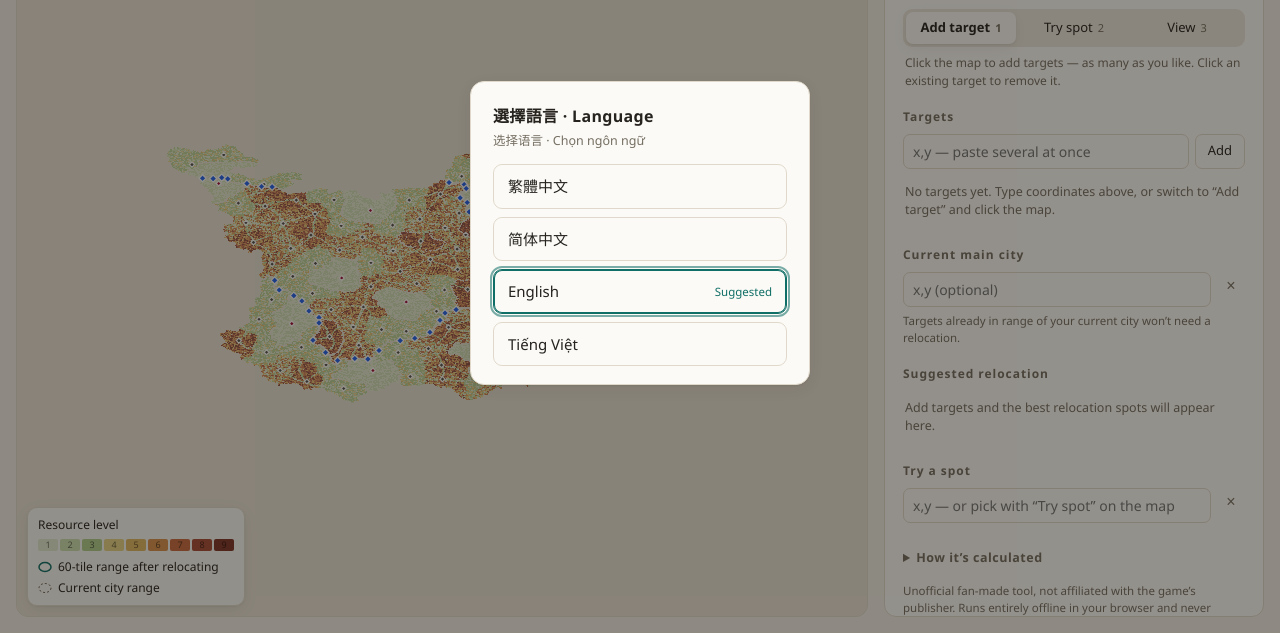
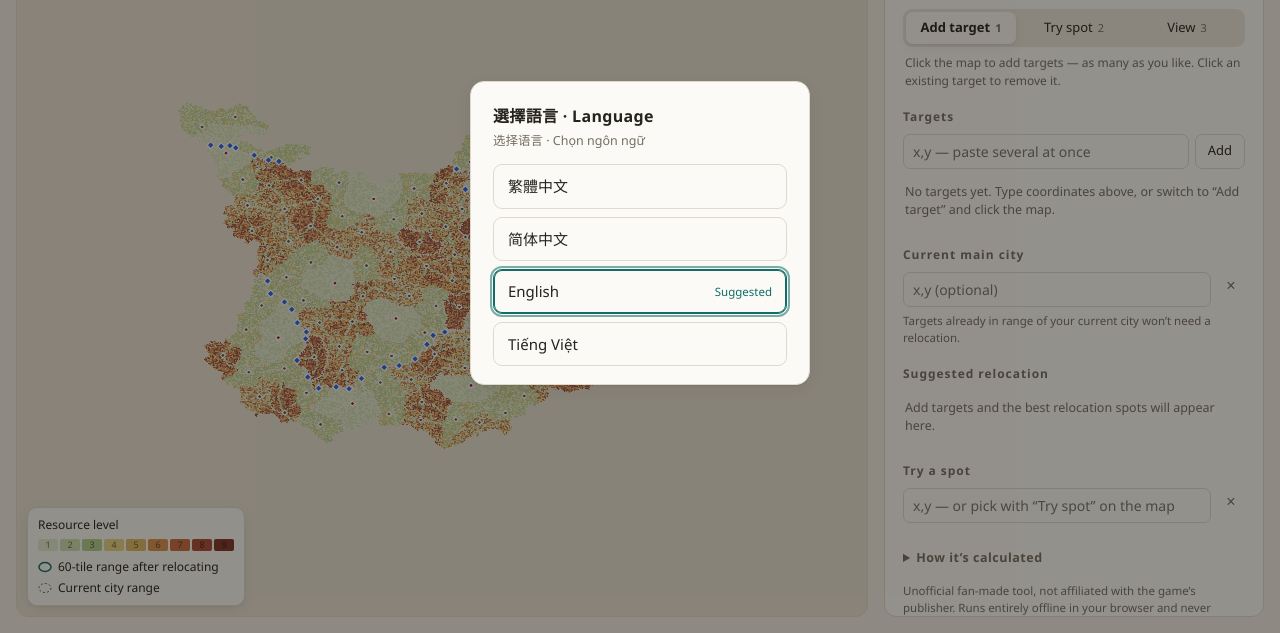
Before and after one commit to qqfat/sg-reloc-map, a plain HTML site: page index.html in a window 1280 px wide. Shown: the part 167-800 px from the top of the page. Drawn offline with Linux system fonts and the light colour scheme.

Commit message:
地圖畫法同步規劃介面：大地圖投影、大格不錯開
Co-Authored-By: Claude Opus 5.5 (1M context) <noreply@anthropic.com>

```diff
--- a/index.html
+++ b/index.html
@@ -595,8 +595,14 @@ function logicToArea(lx, ly) {
   const ay = (ax & 1) === 0 ? Math.floor(ly / AREA) : Math.floor((ly + AREA / 2) / AREA);
   return [ax, ay];
 }
-function areaOrigin(ax, ay) { return [ax * AREA, ay * AREA - ((ax & 1) ? AREA / 2 : 0)]; }
-function areaCenter(ax, ay) { const [x, y] = areaOrigin(ax, ay); return [x + 2, y + 2]; }
+// 大格有兩種位置，跟規劃介面（index.html）一致：
+//  * 遊戲邏輯：奇數欄往上錯開半格（logicToArea、areaLogicOrigin）。主城落點、資源點、射程都照這個算
+//  * 大地圖上的畫法：整齊的方格、不錯開，大格 (ax, ay) 畫在邏輯 (6ax, 6ay) 起的方格（areaOrigin、displayArea）
+//    用實際打下的格子跟大地圖截圖比對過，不錯開的重疊度 0.81，照邏輯錯開只有 0.67
+function areaLogicOrigin(ax, ay) { return [ax * AREA, ay * AREA - ((ax & 1) ? AREA / 2 : 0)]; }
+function areaCenter(ax, ay) { const [x, y] = areaLogicOrigin(ax, ay); return [x + 2, y + 2]; }
+function areaOrigin(ax, ay) { return [ax * AREA, ay * AREA]; }
+function displayArea(lx, ly) { return [Math.floor(lx / AREA), Math.floor(ly / AREA)]; }
 function inMap(ax, ay) { return ax >= 0 && ay >= 0 && ax < S.W && ay < S.H; }
 function resAt(ax, ay) { return inMap(ax, ay) ? S.res[ay * S.W + ax] : 0; }
 function canLand(ax, ay) {
@@ -846,17 +852,20 @@ async function copyText(s, btn) {
 }
 
 // ---------------------------------------------------------------- 視角
-const ISO_K = 0.66;                    // 跟遊戲同方向：x 往右上、y 往左上，垂直方向因俯角壓扁
+// 邏輯座標往畫面的投影，跟規劃介面（index.html 的 ISO）同一組數字：x+1、y+1 各自在畫面上往哪裡走（畫面 y 往下）。
+// 照遊戲「大地圖」的視角量的：x 軸往右上約 35 度、y 軸往左上約 45 度、y 軸長度是 x 軸的 0.96 倍
+const ISO = { xx: 1.147, xy: -0.803, yx: -0.942, yy: -0.959 };
+const ISO_DET = ISO.xx * ISO.yy - ISO.yx * ISO.xy;
 function cw() { return canvas.clientWidth; }
 function ch() { return canvas.clientHeight; }
 function dpr() { return window.devicePixelRatio || 1; }
 function toScreen(lx, ly) {
   const v = S.view, dx = lx - v.cx, dy = ly - v.cy;
-  return [cw() / 2 + (dx - dy) * v.scale, ch() / 2 - (dx + dy) * v.scale * ISO_K];
+  return [cw() / 2 + (dx * ISO.xx + dy * ISO.yx) * v.scale, ch() / 2 + (dx * ISO.xy + dy * ISO.yy) * v.scale];
 }
 function screenDeltaToLogic(dxs, dys) {
-  const s = S.view.scale, a = dxs / s, b = -dys / (s * ISO_K);
-  return [(a + b) / 2, (b - a) / 2];
+  const s = S.view.scale, a = dxs / s, b = dys / s;
+  return [(ISO.yy * a - ISO.yx * b) / ISO_DET, (-ISO.xy * a + ISO.xx * b) / ISO_DET];
 }
 function toLogic(sx, sy) {
   const [dx, dy] = screenDeltaToLogic(sx - cw() / 2, sy - ch() / 2);
@@ -864,8 +873,8 @@ function toLogic(sx, sy) {
 }
 function applyIso() {
   const v = S.view, s = v.scale, r = dpr();
-  const ex = cw() / 2 - (v.cx - v.cy) * s, ey = ch() / 2 + (v.cx + v.cy) * s * ISO_K;
-  ctx.setTransform(r * s, -r * s * ISO_K, -r * s, -r * s * ISO_K, r * ex, r * ey);
+  const ex = cw() / 2 - (v.cx * ISO.xx + v.cy * ISO.yx) * s, ey = ch() / 2 - (v.cx * ISO.xy + v.cy * ISO.yy) * s;
+  ctx.setTransform(r * s * ISO.xx, r * s * ISO.xy, r * s * ISO.yx, r * s * ISO.yy, r * ex, r * ey);
 }
 function resetT() { const r = dpr(); ctx.setTransform(r, 0, 0, r, 0, 0); }
 function centerOn(lx, ly, scale) {
@@ -882,14 +891,16 @@ function zoomAt(sx, sy, factor) {
 }
 function fitPoints(pts, pad) {
   let u0 = Infinity, u1 = -Infinity, w0 = Infinity, w1 = -Infinity;
-  for (const [x, y] of pts) {
-    u0 = Math.min(u0, x - y); u1 = Math.max(u1, x - y);
-    w0 = Math.min(w0, x + y); w1 = Math.max(w1, x + y);
+  for (const [x, y] of pts) {            // 在畫面座標系裡框（scale = 1 時的畫面座標）
+    const u = x * ISO.xx + y * ISO.yx, w = x * ISO.xy + y * ISO.yy;
+    u0 = Math.min(u0, u); u1 = Math.max(u1, u);
+    w0 = Math.min(w0, w); w1 = Math.max(w1, w);
   }
   u0 -= pad; u1 += pad; w0 -= pad; w1 += pad;
   const uc = (u0 + u1) / 2, wc = (w0 + w1) / 2;
-  S.view.cx = (uc + wc) / 2; S.view.cy = (wc - uc) / 2;
-  S.view.scale = Math.max(0.12, Math.min(40, 0.95 * Math.min(cw() / (u1 - u0), ch() / ((w1 - w0) * ISO_K))));
+  S.view.cx = (ISO.yy * uc - ISO.yx * wc) / ISO_DET;
+  S.view.cy = (-ISO.xy * uc + ISO.xx * wc) / ISO_DET;
+  S.view.scale = Math.max(0.12, Math.min(40, 0.95 * Math.min(cw() / (u1 - u0), ch() / (w1 - w0))));
   draw();
 }
 function circleBox(c) { return [[c[0] - S.R, c[1] - S.R], [c[0] + S.R, c[1] + S.R], [c[0] - S.R, c[1] + S.R], [c[0] + S.R, c[1] - S.R]]; }
@@ -925,7 +936,7 @@ function buildOverview() {
       if (!id) continue;
       const cfg = S.grid[id];
       const col = rgb[Math.max(0, Math.min(8, (cfg ? cfg[0] : 1) - 1))];
-      const y0 = ay * 2 + 1 - (ax & 1);
+      const y0 = ay * 2 + 1;                         // 跟大地圖一樣不錯開
       for (let dy = 0; dy < 2; dy++) {
         const i = ((y0 + dy) * c.width + ax) * 4;
         img.data[i] = col[0]; img.data[i + 1] = col[1]; img.data[i + 2] = col[2]; img.data[i + 3] = 255;
@@ -1002,7 +1013,9 @@ function draw() {
         }
         const cfg = S.grid[id];
         const lv = cfg ? cfg[0] : 1;
-        const inside = !focus || gd(focus, [x0 + 2.5, y0 + 2.5]) <= S.R;
+        // 格子照大地圖畫在方格上，但打不打得到要看它在遊戲邏輯裡的位置（資源點在邏輯大格中央）
+        const lc = areaCenter(ax, ay);
+        const inside = !focus || gd(focus, [lc[0] + 0.5, lc[1] + 0.5]) <= S.R;
         ctx.globalAlpha = inside ? (focus ? 1 : 0.85) : 0.3;
         ctx.fillStyle = lvColor(lv);
         ctx.fillRect(x0 + g, y0 + g, AREA - 2 * g, AREA - 2 * g);
@@ -1063,7 +1076,7 @@ function draw() {
   // ---- 滑鼠所在的大格與那一格
   const hc = hoverCell();
   if (hc && sc >= 1.5) {
-    const [ax, ay] = logicToArea(hc[0], hc[1]);
+    const [ax, ay] = displayArea(hc[0], hc[1]);
     const [x0, y0] = areaOrigin(ax, ay);
     applyIso(); ctx.beginPath(); ctx.rect(x0, y0, AREA, AREA); resetT();
     ctx.strokeStyle = hexA(CSSV.ink.startsWith('#') ? CSSV.ink : '#26231f', 0.55); ctx.lineWidth = 1; ctx.setLineDash([]); ctx.stroke();
@@ -1221,10 +1234,14 @@ function showTip(sx, sy) {
   const tip = $('tip');
   const [lx, ly] = hoverCell();
   const a = areaInfo([lx, ly]);
+  // 地塊資訊對應游標底下畫出來的那個方格（同規劃介面）；能不能落城照遊戲邏輯算（a.land）
+  const [dax, day] = displayArea(lx, ly);
+  const did = resAt(dax, day);
+  const dcfg = did ? S.grid[did] : null;
   const lines = [`<b>${lx}, ${ly}</b>`];
   if (S.tool === 'target')
     lines.push(S.hoverHit >= 0 ? `<span class="act rm">${esc(t('tipRemove', { i: S.hoverHit + 1 }))}</span>` : `<span class="act">${esc(t('tipAdd'))}</span>`);
-  lines.push(a.cfg ? esc(`Lv${a.cfg[0]} ${t('res')[a.cfg[1]] || ''}`) : `<span class="m">${esc(t('emptyTip'))}</span>`);
+  lines.push(dcfg ? esc(`Lv${dcfg[0]} ${t('res')[dcfg[1]] || ''}`) : `<span class="m">${esc(t('emptyTip'))}</span>`);
   const lm = S.landmarks.find(l => Math.abs(l[0] - lx) <= 2 && Math.abs(l[1] - ly) <= 2);
   if (lm) lines.push(esc(lm[4] ? t('wharf') : (lm[5] ? t('born') : t('landmark', { lv: lm[3] || '?' }))));
   if (S.tool === 'spot') {
```
